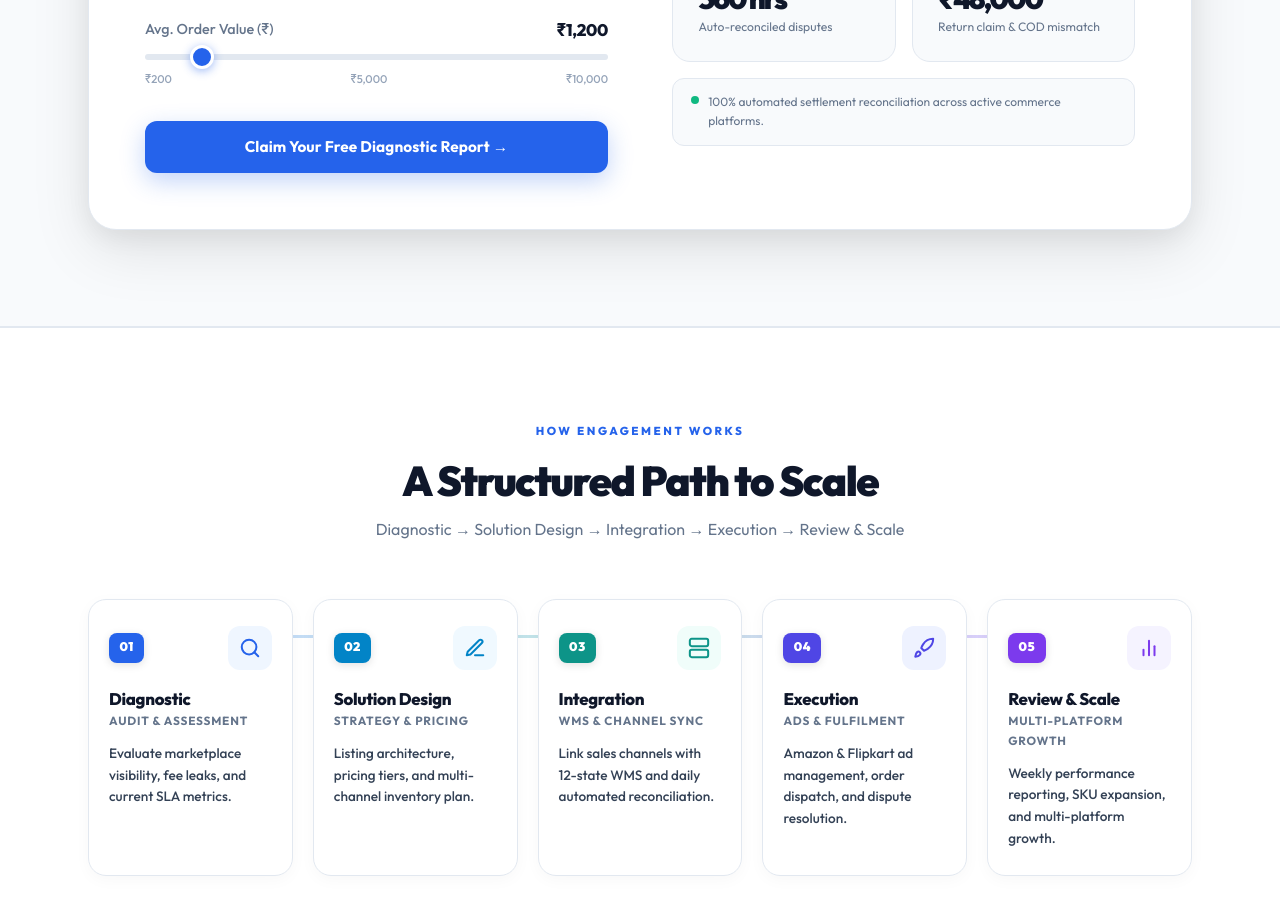
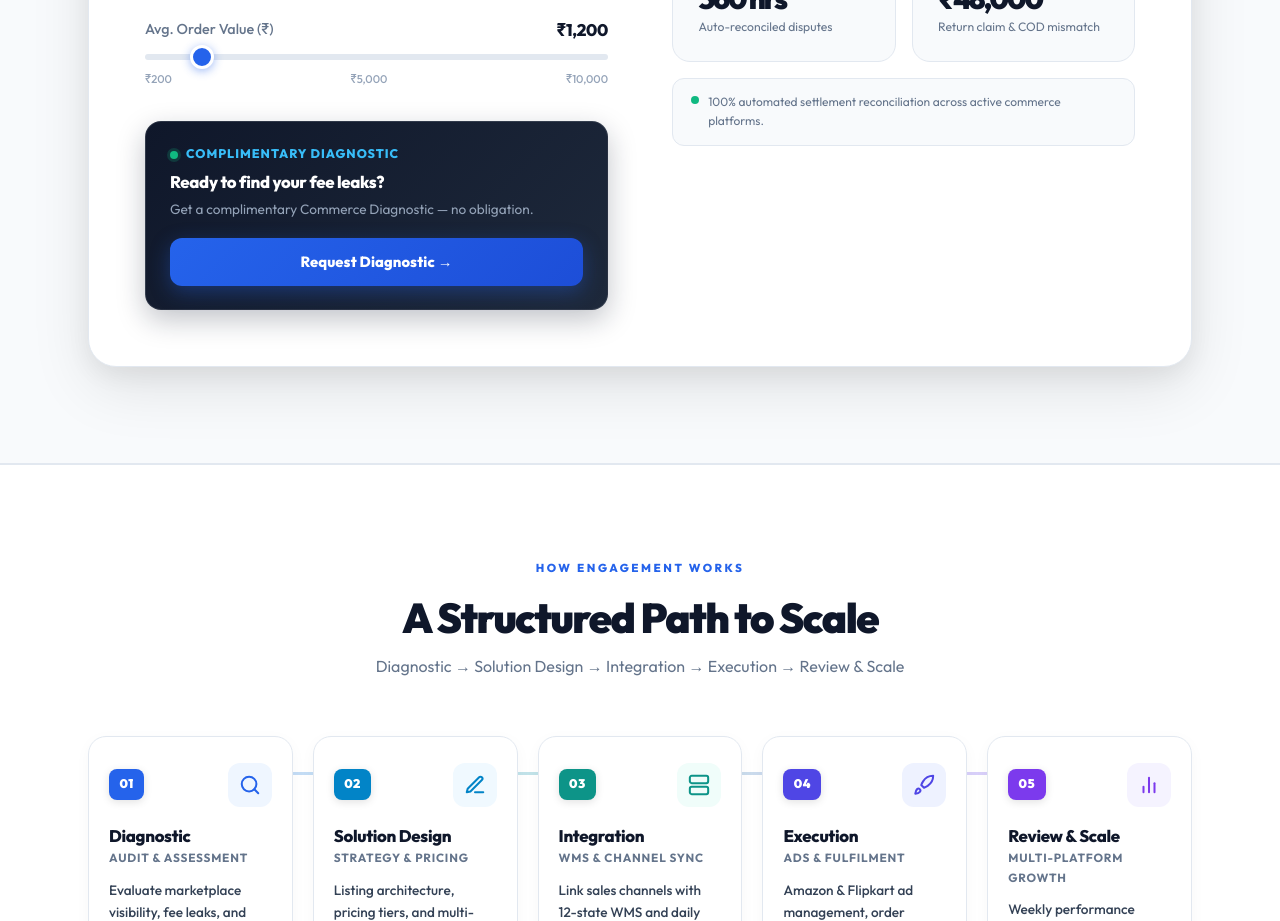
Before and after one commit to theaftabsk/goodlife-website, a Next.js app in the folder website/: page / in a window 1280 px wide. Shown: the part 7660-8581 px from the top of the page. Built offline with nearby package versions, Linux system fonts and the light colour scheme; no server answers.

Commit message:
feat: upgraded Diagnostic callout card UI/UX style (Ready to find your fee leaks? Get a complimentary Commerce Diagnostic — no obligation. Request Diagnostic ->)

```diff
--- a/website/src/app/page.tsx
+++ b/website/src/app/page.tsx
@@ -83,9 +83,52 @@ const SavingsCalculator: React.FC<{ onOpenDiag: () => void }> = ({ onOpenDiag })
               <input type="range" min={200} max={10000} step={100} value={aov} onChange={(e) => setAov(Number(e.target.value))} className="calc-slider" />
               <div className="calc-slider-ticks"><span>₹200</span><span>₹5,000</span><span>₹10,000</span></div>
             </div>
-            <button onClick={onOpenDiag} className="btn-primary-hero" style={{ marginTop: "2rem", width: "100%", justifyContent: "center" }}>
-              Claim Your Free Diagnostic Report →
-            </button>
+
+            {/* Ultra-Stylish Diagnostic Banner */}
+            <div style={{
+              marginTop: "2rem",
+              background: "linear-gradient(135deg, #0F172A 0%, #1E293B 100%)",
+              borderRadius: "16px",
+              padding: "1.4rem 1.5rem",
+              border: "1px solid rgba(255, 255, 255, 0.1)",
+              boxShadow: "0 10px 28px rgba(15, 23, 42, 0.25)",
+              color: "#FFFFFF"
+            }}>
+              <div style={{ display: "flex", alignItems: "center", gap: "0.5rem", marginBottom: "0.4rem" }}>
+                <span style={{ width: 8, height: 8, borderRadius: "50%", background: "#10B981", boxShadow: "0 0 0 3px rgba(16,185,129,0.2)" }} />
+                <span style={{ fontSize: "0.78rem", fontWeight: 800, textTransform: "uppercase", letterSpacing: "1px", color: "#38BDF8" }}>
+                  Complimentary Diagnostic
+                </span>
+              </div>
+              <h4 style={{ fontSize: "1.05rem", fontWeight: 800, color: "#FFFFFF", marginBottom: "0.3rem", lineHeight: 1.35 }}>
+                Ready to find your fee leaks?
+              </h4>
+              <p style={{ fontSize: "0.85rem", color: "#94A3B8", marginBottom: "1.2rem", lineHeight: 1.5 }}>
+                Get a complimentary Commerce Diagnostic — no obligation.
+              </p>
+              <button
+                onClick={onOpenDiag}
+                className="btn-primary-hero"
+                style={{
+                  width: "100%",
+                  height: "48px",
+                  borderRadius: "12px",
+                  background: "linear-gradient(135deg, #2563EB 0%, #1D4ED8 100%)",
+                  color: "#FFFFFF",
+                  fontWeight: 800,
+                  fontSize: "0.92rem",
+                  border: "none",
+                  cursor: "pointer",
+                  display: "flex",
+                  alignItems: "center",
+                  justifyContent: "center",
+                  gap: "0.5rem",
+                  boxShadow: "0 6px 20px rgba(37,99,235,0.35)",
+                }}
+              >
+                Request Diagnostic →
+              </button>
+            </div>
           </div>
           <div className="calc-right">
             <div className="calc-result-card calc-result-main">
```
